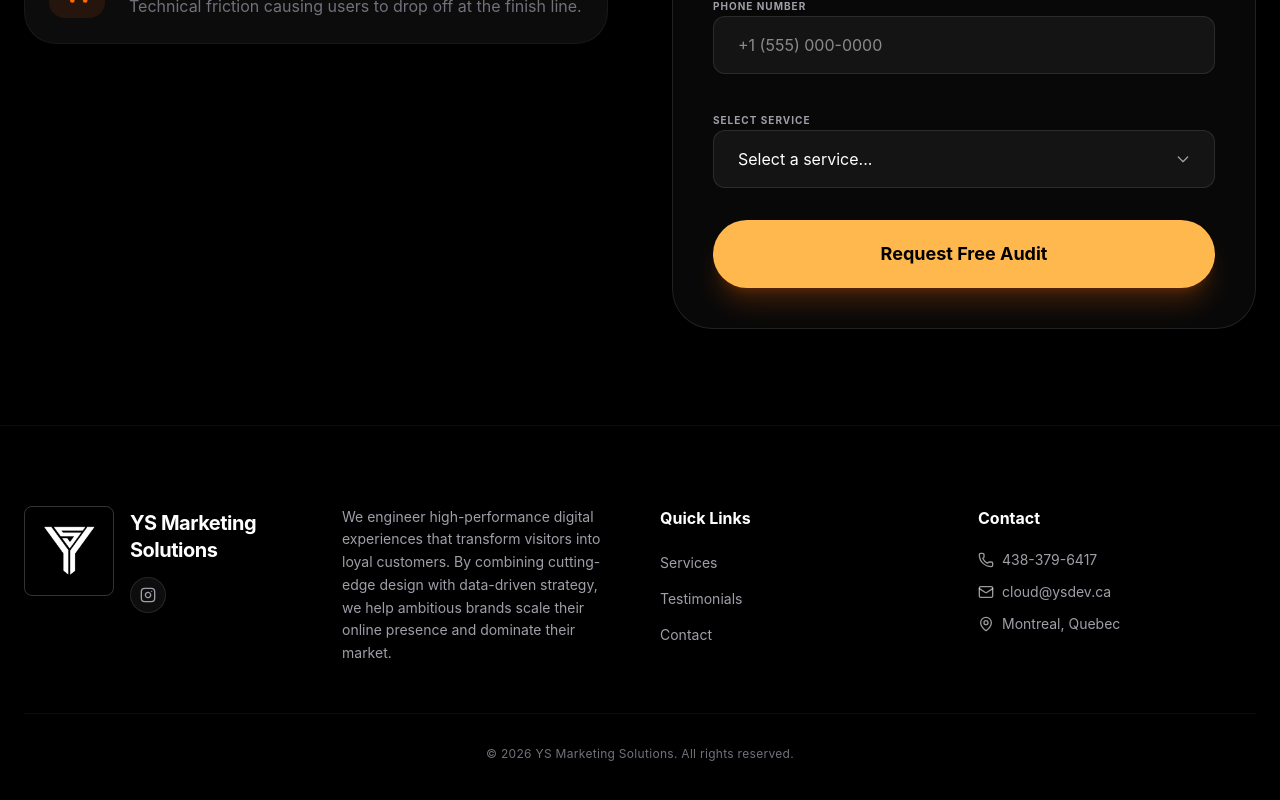
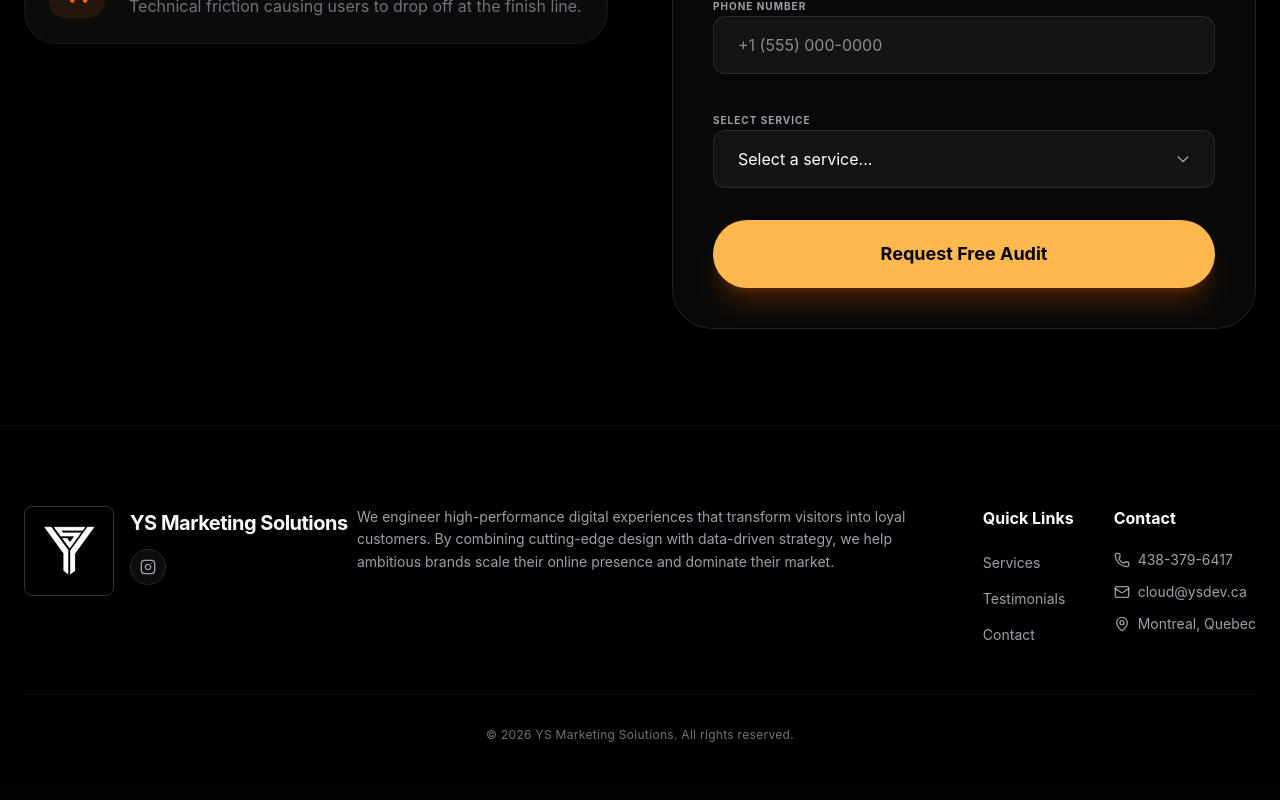
Before and after one commit to ys-sites/YS-Sites, a React (Vite) app: page / in a window 1280 px wide. Shown: the part 5301-6101 px from the top of the page. Built offline with nearby package versions, Linux system fonts and the light colour scheme.

Commit message:
footer update

```diff
--- a/src/components/Footer.tsx
+++ b/src/components/Footer.tsx
@@ -11,7 +11,7 @@ export default function Footer() {
   return (
     <footer className="bg-black pt-20 pb-10 border-t border-white/5">
       <div className="max-w-7xl mx-auto px-6">
-        <div className="grid grid-cols-1 md:grid-cols-4 gap-10 mb-12">
+        <div className="grid grid-cols-1 md:grid-cols-[1fr_2fr_auto_auto] gap-10 mb-12">
 
           {/* Col 1: Logo + Name + Social */}
           <div className="flex items-start gap-4 md:col-span-1">
@@ -22,7 +22,7 @@ export default function Footer() {
               <img src="/YS.png" alt="YS Marketing Solutions" className="h-20 w-auto" />
             </button>
             <div className="flex flex-col justify-center gap-3 pt-1">
-              <span className="text-xl font-bold tracking-tight leading-snug">YS Marketing Solutions</span>
+              <span className="text-xl font-bold tracking-tight leading-snug whitespace-nowrap">YS Marketing Solutions</span>
               <div className="flex items-center gap-2">
                 <a
                   href="https://www.instagram.com/ys.sites/"
--- a/src/components/Navbar.tsx
+++ b/src/components/Navbar.tsx
@@ -26,7 +26,7 @@ export default function Navbar() {
       className={cn(
         'fixed top-0 left-0 right-0 z-50 transition-all duration-300 border-b',
         isScrolled
-          ? 'bg-black/80 backdrop-blur-md md:backdrop-blur-lg border-white/10 shadow-lg py-4'
+          ? 'bg-black/70 backdrop-blur-xl border-white/10 shadow-lg py-4'
           : 'bg-transparent border-transparent py-6'
       )}
     >
@@ -35,7 +35,7 @@ export default function Navbar() {
           onClick={() => window.location.reload()}
           className="flex items-center gap-3 cursor-pointer hover:opacity-80 transition-opacity"
         >
-          <img src="/YS.png" alt="YS Marketing Solutions" className="h-10 w-auto" />
+          <img src="/YS.png" alt="YS Marketing Solutions" className="h-14 w-auto" />
           <span className="text-xl font-bold tracking-tight">YS Marketing Solutions</span>
         </button>
 
```
